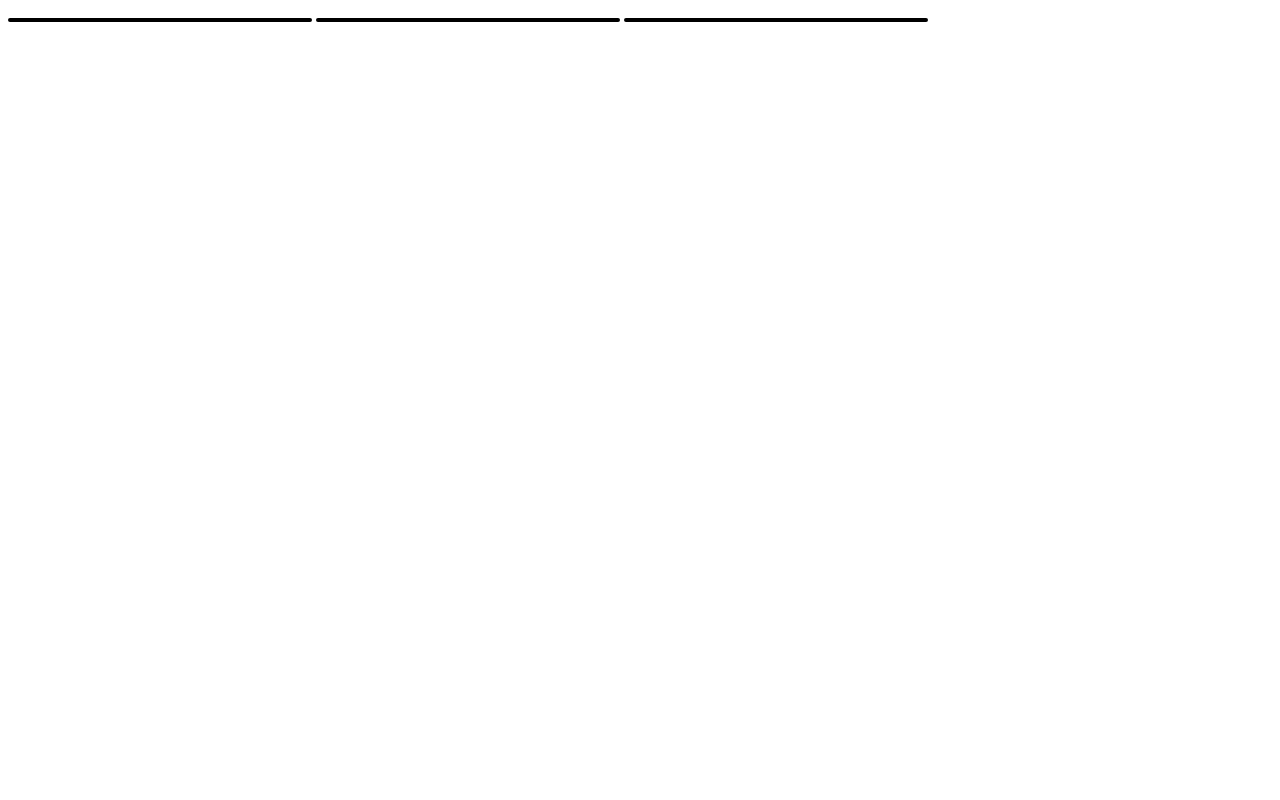
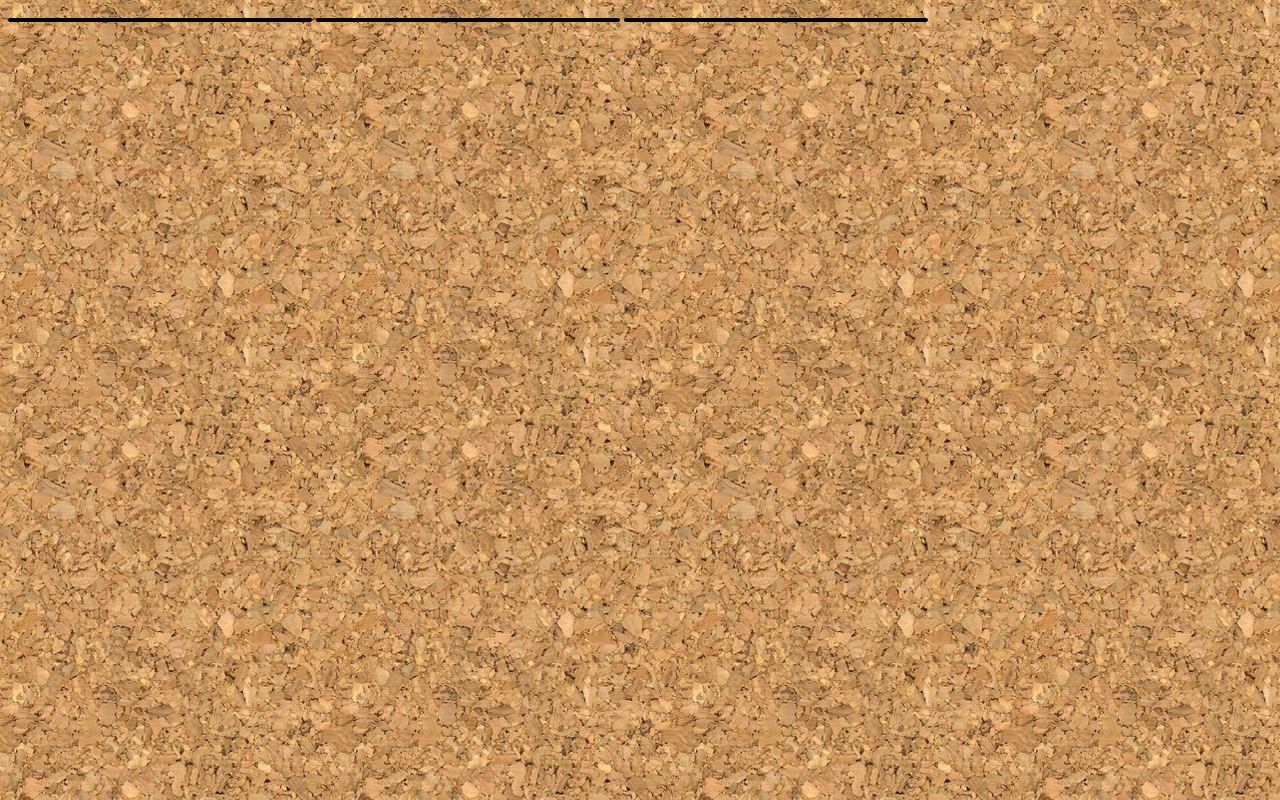
Before and after one commit to arthuhpk/html-css, a plain HTML site: page modulo03/ex01/fundo001.html in a window 1280 px wide. Drawn offline with Linux system fonts and the light colour scheme.

Commit message:
modificação do fundo01

```diff
--- a/modulo03/ex01/fundo001.html
+++ b/modulo03/ex01/fundo001.html
@@ -5,6 +5,10 @@
     <meta name="viewport" content="width=device-width, initial-scale=1.0">
     <title>Teste de Imagem de Fundo</title>
     <style>
+
+        body {
+            background-image: url('imagens/wallpaper001.jpg');
+        }
         div.quadrado {
             display: inline-block;
             border: 2px solid black;
@@ -24,7 +28,7 @@
         }
 
         div#q3 {
-              background-image: url('imagens/pattern001.png');
+              background-image: url('imagens/pattern003.png');
         }
     </style>
 </head>
```
Also changed, not shown: modulo03/ex01/fundo002.html (added, +11 -0 lines).
